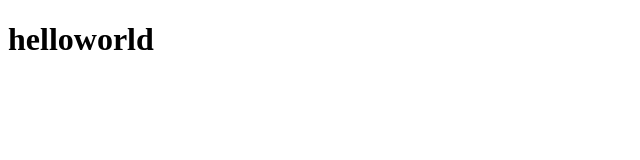
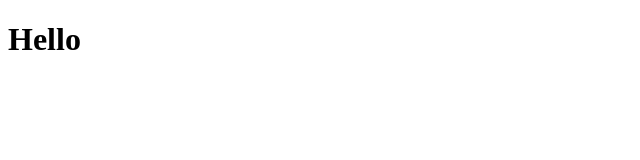
Before and after one commit to ankitaguptacedcoss/demo2, a plain HTML site: page src/html/index.html in a window 1280 px wide. Shown: the whole page, without its empty margins (0-640 px from the left). Drawn offline with Linux system fonts and the light colour scheme.

Commit message:
Say Hello to HTML Elements

```diff
--- a/src/html/test.html
+++ b/src/html/index.html
@@ -7,6 +7,7 @@
     <title>Document</title>
 </head>
 <body>
-    <h1>helloworld</h1>
+    <h1>Hello</h1>
+
 </body>
 </html>
```
